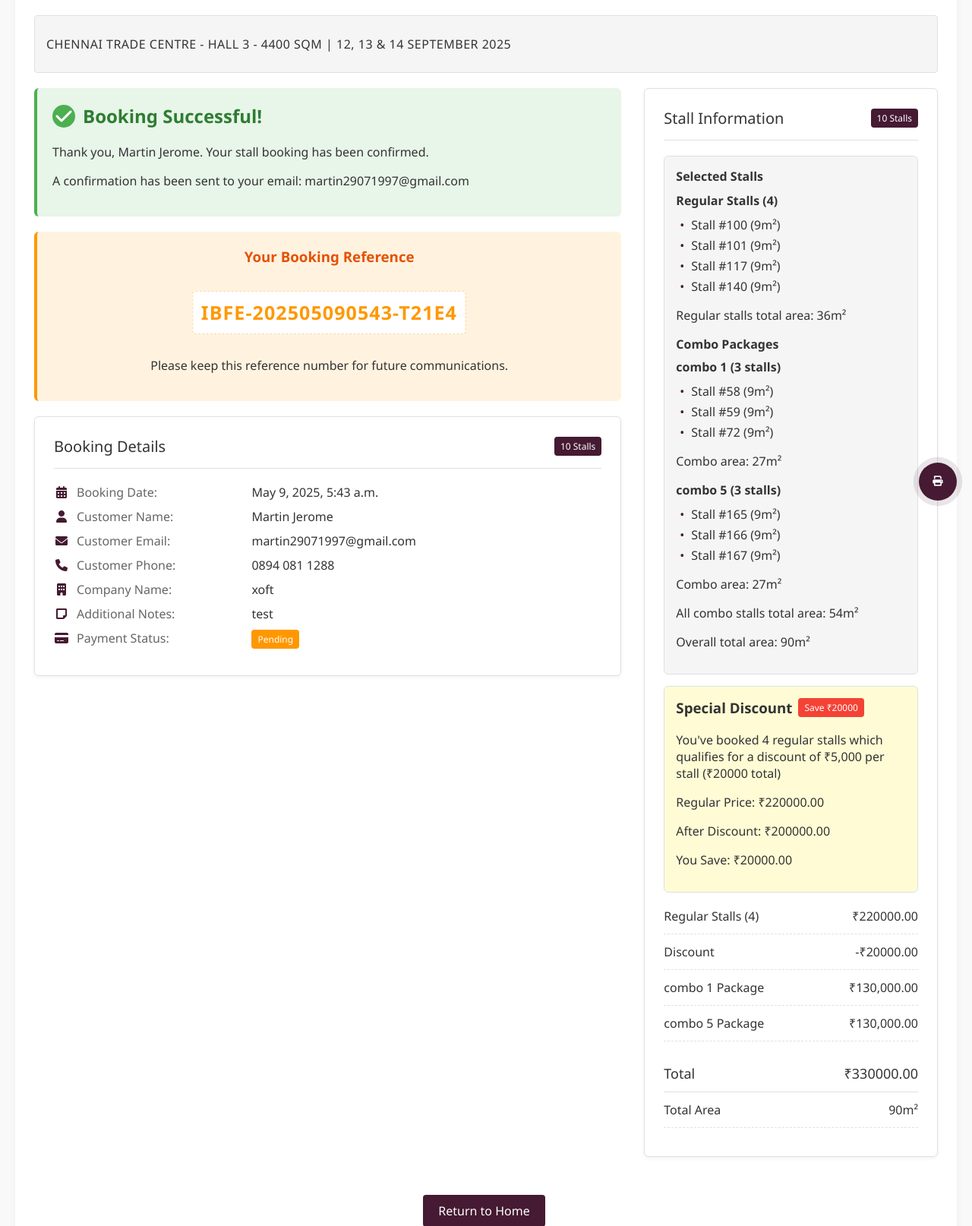
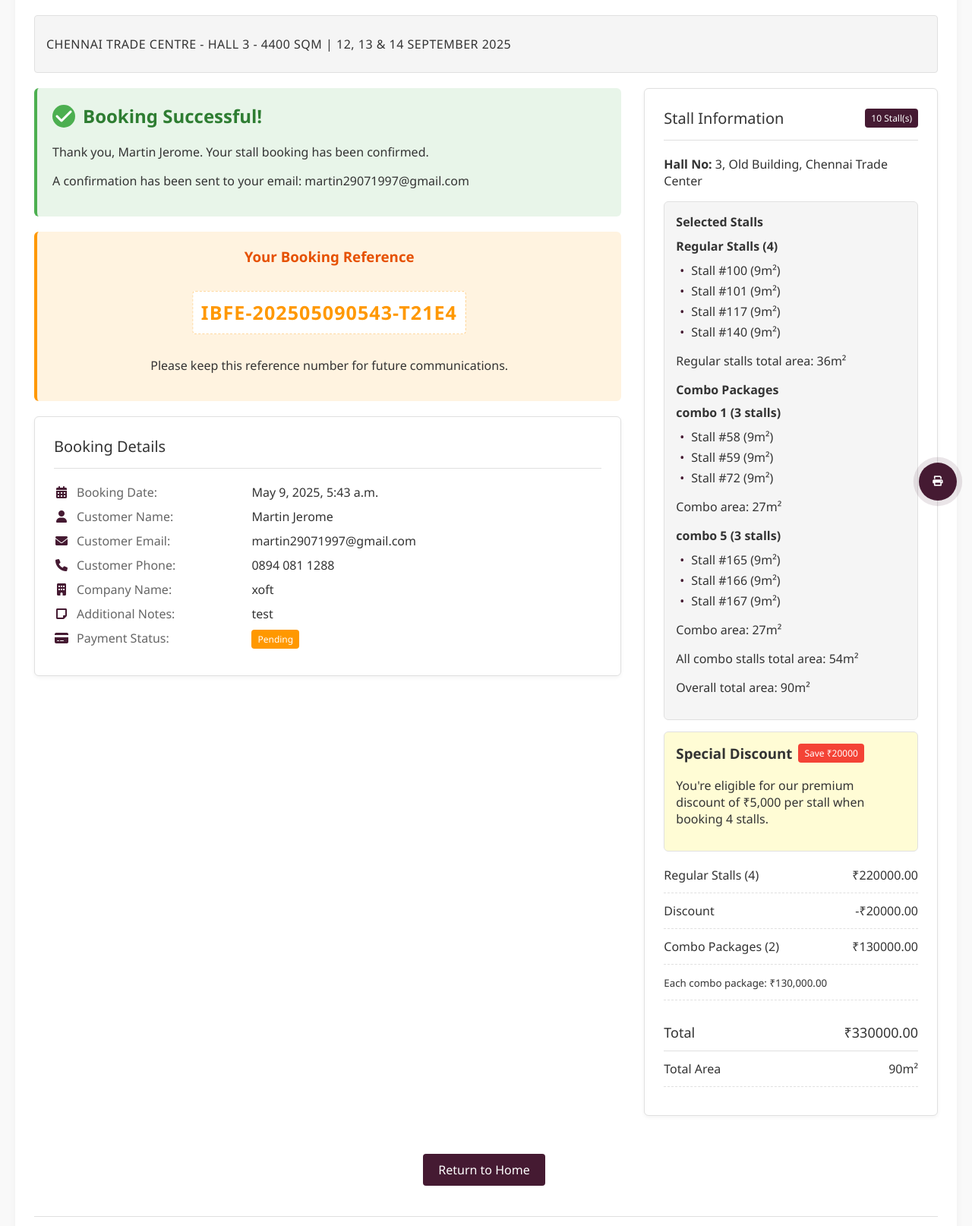
Before and after one commit to Martinjerome-i/booking, a Django app: page /booking/81/confirmation/ in a window 1280 px wide. Shown: the part 121-1735 px from the top of the page at 76% size. Run offline with Django 5.2, Linux system fonts and the light colour scheme; data comes from the database, SQL or seed files in the repository; both versions use the stored data as it was after the commit.

Commit message:
feat
update

```diff
--- a/templates/halls/book_stall.html
+++ b/templates/halls/book_stall.html
@@ -461,7 +461,6 @@
                     </div>
 
                     <div>
-                        <p><strong>Event Location:</strong> {{ hall.name }}</p>
                         <p><strong>Hall No:</strong> 3, Old Building, Chennai Trade Center</p>
                     </div>
 
--- a/templates/halls/booking_confirmation.html
+++ b/templates/halls/booking_confirmation.html
@@ -201,7 +201,7 @@
         .stall-item {
             display: flex;
             justify-content: space-between;
-            align-items: center;
+            align-items: flex-start;
             background-color: #f5f5f5;
             padding: 15px;
             border-radius: 6px;
@@ -519,7 +519,6 @@
                 <div class="card">
                     <div class="card-header">
                         <h2>Booking Details</h2>
-                        <span class="badge badge-accent">{{ stalls|length }} Stalls</span>
                     </div>
 
                     <div class="info-row" style="--info-order: 1;">
@@ -581,11 +580,15 @@
                 <div class="card">
                     <div class="card-header">
                         <h2>Stall Information</h2>
-                        <span class="badge badge-accent">{{ stalls|length }} Stalls</span>
+                        <span class="badge badge-accent">{{ stalls|length }} Stall(s)</span>
+                    </div>
+
+                    <div>
+                        <p><strong>Hall No:</strong> 3, Old Building, Chennai Trade Center</p>
                     </div>
 
                     <!-- Updated stall display to match book_stall.html style -->
-                    <div class="stall-item">
+                    <div class="stall-item" style="--animation-order: 1;">
                         <div class="stall-details">
                             <strong>Selected Stalls</strong>
 
@@ -627,20 +630,12 @@
 
                     {% if discount_amount > 0 %}
                     <div class="discount-info">
-                        <h3>
-                            Special Discount
-                            <span class="badge badge-discount">Save ₹{{ discount_amount|floatformat:0 }}</span>
-                        </h3>
-                        <p>You've booked {{ regular_stall_count }} regular stalls which qualifies for a discount of
-                            {% if regular_stall_count == 2 %}
-                                ₹5,000 (flat discount)
-                            {% else %}
-                                ₹5,000 per stall (₹{{ discount_amount|floatformat:0 }} total)
-                            {% endif %}
-                        </p>
-                        <p>Regular Price: ₹{{ regular_stall_base_price|floatformat:2 }}</p>
-                        <p>After Discount: ₹{{ discounted_regular_price|floatformat:2 }}</p>
-                        <p>You Save: ₹{{ discount_amount|floatformat:2 }}</p>
+                        <h3>Special Discount <span class="badge badge-discount">Save ₹{{ discount_amount|floatformat:0 }}</span></h3>
+                        {% if regular_stall_count == 2 %}
+                            <p>You're eligible for a flat ₹5,000 discount when booking 2 stalls.</p>
+                        {% elif regular_stall_count > 2 %}
+                            <p>You're eligible for our premium discount of ₹5,000 per stall when booking {{ regular_stall_count }} stalls.</p>
+                        {% endif %}
                     </div>
                     {% endif %}
 
@@ -657,13 +652,15 @@
                         </div>
                         {% endif %}
 
-                        {% if combo_stall_groups %}
-                        {% for combo_group in combo_stall_groups %}
-                        <div class="summary-item" style="--summary-order: {{ forloop.counter|add:2 }};">
-                            <span>{{ combo_group.combo.name }} Package</span>
-                            <span>₹130,000.00</span>
+                        {% if combo_stalls %}
+                        <div class="summary-item" style="--summary-order: 3;">
+                            <span>Combo Package{% if combo_stall_groups|length > 1 %}s{% endif %} ({{ combo_stall_groups|length }})</span>
+                            <span>₹{{ combo_stall_price|floatformat:2 }}</span>
                         </div>
-                        {% endfor %}
+                        <div class="summary-item" style="--summary-order: 4;">
+                            <span><small>Each combo package: ₹130,000.00</small></span>
+                            <span></span>
+                        </div>
                         {% endif %}
 
                         <div class="summary-item total">
@@ -671,7 +668,7 @@
                             <span>₹{{ total_price|floatformat:2 }}</span>
                         </div>
 
-                        <div class="summary-item" style="--summary-order: {{ combo_stall_groups|length|add:3 }};">
+                        <div class="summary-item" style="--summary-order: {% if combo_stalls %}5{% else %}3{% endif %};">
                             <span>Total Area</span>
                             <span>{{ regular_stalls_total_area|add:combo_stalls_total_area }}m²</span>
                         </div>
@@ -680,7 +677,7 @@
             </div>
         </div>
 
-        <!-- Added Return to Home button -->
+        <!-- Action buttons -->
         <div class="action-buttons">
             <a href="{% url 'root' %}" class="btn">Return to Home</a>
         </div>
```
Also changed, not shown: db.sqlite3, 2 other files.
